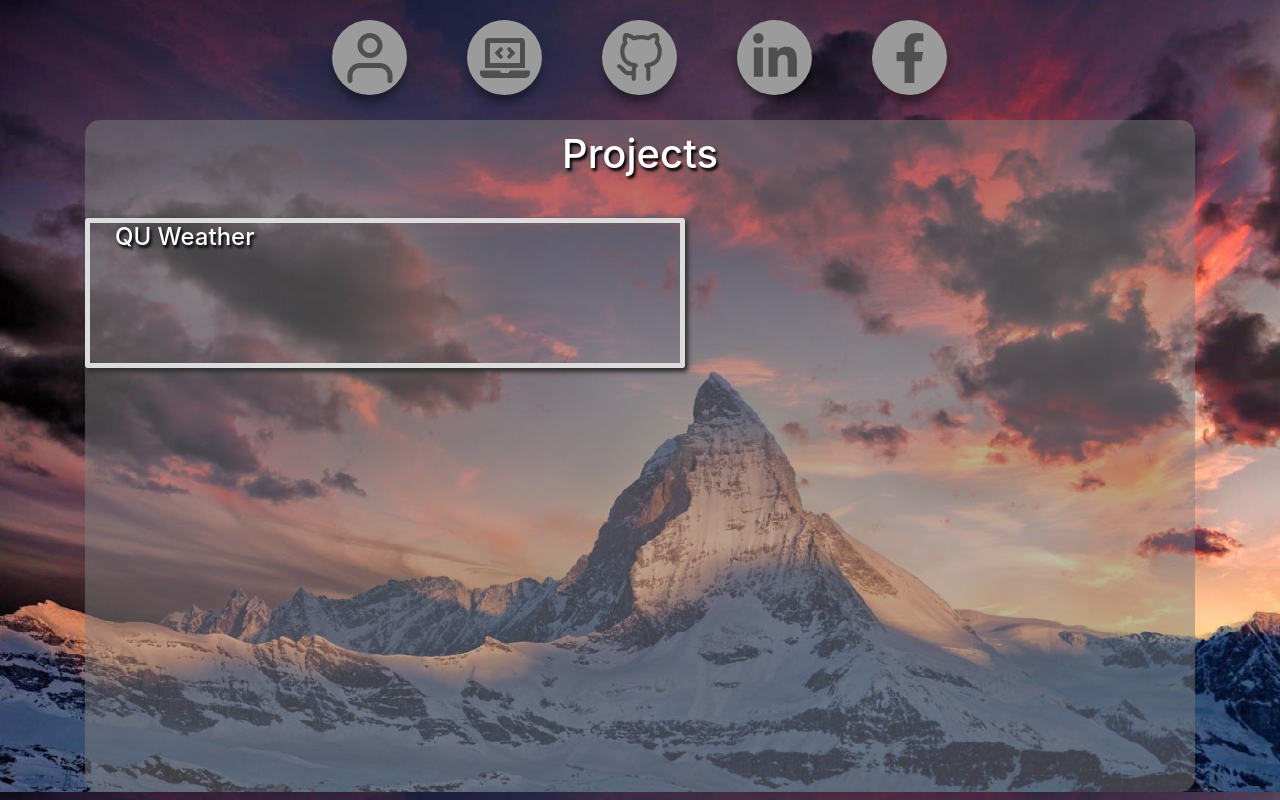
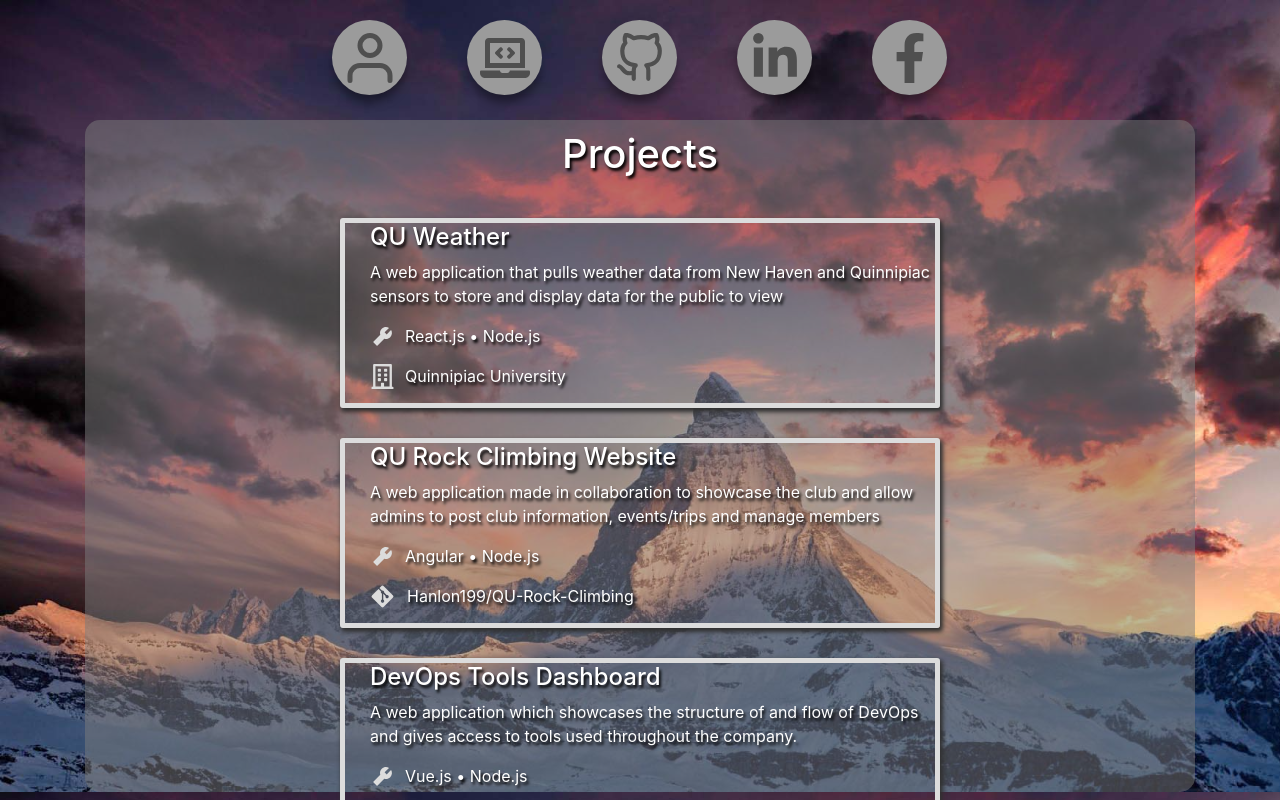
Before and after one commit to eamonduffy/Personal-Site, a React (Create React App) app: page / in a window 1280 px wide. Both pictures are taken after a click on the button 504 px from the left and 57 px from the top of the page. Shown: the top 800 px of the page. Built offline with nearby package versions, Linux system fonts and the light colour scheme.

Commit message:
done honestly

```diff
--- a/src/Components/FacebookNavBtn.jsx
+++ b/src/Components/FacebookNavBtn.jsx
@@ -39,17 +39,13 @@ const IconStyle = styled.div`
 export default function ProfileNavBtn() {
   return (
     <Container>
-      <Button
-        onClick={event =>
-          (window.location.href = 'https://www.facebook.com/j.eamon.duffy')
-        }
-      >
-        <IconStyle>
-          {/* <div style={{ color: 'rgba(170, 170, 170, 0.76)' }}> */}
-          <FaFacebookF size={50} />
-          {/* </div> */}
-        </IconStyle>
-      </Button>
+      <a href="https://www.facebook.com/j.eamon.duffy">
+        <Button>
+          <IconStyle>
+            <FaFacebookF size={50} />
+          </IconStyle>
+        </Button>
+      </a>
     </Container>
   );
 }
--- a/src/Components/GithubNavBtn.jsx
+++ b/src/Components/GithubNavBtn.jsx
@@ -43,17 +43,13 @@ export default function ProfileNavBtn() {
 
   return (
     <Container>
-      <Button
-        onClick={event =>
-          (window.location.href = 'https://github.com/eamonduffy')
-        }
-      >
-        <IconStyle>
-          {/* <div style={{ color: 'rgba(170, 170, 170, 0.76)' }}> */}
-          <FiGithub size={50} />
-          {/* </div> */}
-        </IconStyle>
-      </Button>
+      <a href="https://github.com/eamonduffy">
+        <Button>
+          <IconStyle>
+            <FiGithub size={50} />
+          </IconStyle>
+        </Button>
+      </a>
     </Container>
   );
 }
--- a/src/Components/LinkedinNavBtn.jsx
+++ b/src/Components/LinkedinNavBtn.jsx
@@ -39,18 +39,13 @@ const IconStyle = styled.div`
 export default function ProfileNavBtn() {
   return (
     <Container>
-      <Button
-        onClick={event =>
-          (window.location.href =
-            'https://www.linkedin.com/in/john-eamon-duffy/')
-        }
-      >
-        <IconStyle>
-          {/* <div style={{ color: 'rgba(170, 170, 170, 0.76)' }}> */}
-          <FaLinkedinIn size={50} />
-          {/* </div> */}
-        </IconStyle>
-      </Button>
+      <a href="https://www.linkedin.com/in/john-eamon-duffy/">
+        <Button>
+          <IconStyle>
+            <FaLinkedinIn size={50} />
+          </IconStyle>
+        </Button>
+      </a>
     </Container>
   );
 }
--- a/src/Components/ProjectsView.jsx
+++ b/src/Components/ProjectsView.jsx
@@ -1,6 +1,8 @@
 import React from 'react';
 import styled from 'styled-components';
 import { Container, Row, Col } from 'react-bootstrap';
+import { AiFillTool } from 'react-icons/ai';
+import { FaRegBuilding, FaGitAlt } from 'react-icons/fa';
 
 const ProView = styled.div`
   z-index: 100;
@@ -18,7 +20,7 @@ const Name = styled.h1`
 const ProjectContainer = styled.div`
   border: 5px solid #dcdcdc;
   box-shadow: 2px 3px 4px 1px #313131;
-  height: 150px;
+  height: 190px;
   width: 600px;
   margin-top: 30px;
   margin-left: auto;
@@ -33,6 +35,26 @@ const ProjectTitle = styled.h4`
   text-shadow: 2px 3px 3px #000000;
 `;
 
+const ProjectDesc = styled.p`
+  margin-left: 40px;
+  margin-right: 10px;
+  color: white;
+  text-shadow: 2px 3px 3px #000000;
+  text-align: left;
+`;
+
+const GitLink = styled.a`
+  margin-left: 12px;
+  color: white;
+  text-shadow: 2px 3px 3px #000000;
+  text-align: left;
+
+  &:hover {
+    color: #de6c64;
+  }
+`
+
+
 export default function ProjectsView(props) {
   return (
     <ProView>
@@ -45,10 +67,141 @@ export default function ProjectsView(props) {
             <Row>
               <ProjectTitle>QU Weather</ProjectTitle>
             </Row>
+            <Row>
+              <ProjectDesc>A web application that pulls weather data from New Haven and Quinnipiac sensors to store and display data for the public to view</ProjectDesc>
+            </Row>
+            <Row>
+              <AiFillTool color="#DCDCDC"
+                size="25"
+                style={{ marginLeft: '40px' }} />
+              <ProjectDesc style={{ marginLeft: '10px' }}>React.js • Node.js</ProjectDesc>
+            </Row>
+            <Row>
+              <FaRegBuilding color="#DCDCDC"
+                size="25"
+                style={{ marginLeft: '40px' }} />
+              <ProjectDesc style={{ marginLeft: '10px' }}>Quinnipiac University</ProjectDesc>
+            </Row>
           </ProjectContainer>
         </Col>
-        <Col></Col>
+        <Col>
+          <Col>
+            <ProjectContainer>
+              <Row>
+                <ProjectTitle>QU Rock Climbing Website</ProjectTitle>
+              </Row>
+              <Row>
+                <ProjectDesc>A web application made in collaboration to showcase the club and allow admins to post club information, events/trips and manage members</ProjectDesc>
+              </Row>
+              <Row>
+                <AiFillTool color="#DCDCDC"
+                  size="25"
+                  style={{ marginLeft: '40px' }} />
+                <ProjectDesc style={{ marginLeft: '10px' }}>Angular • Node.js</ProjectDesc>
+              </Row>
+              <Row>
+                <FaGitAlt color="#DCDCDC"
+                  size="25"
+                  style={{ marginLeft: '40px' }} />
+                <GitLink href="https://github.com/Hanlon199/QU-Rock-Climbing">Hanlon199/QU-Rock-Climbing</GitLink>
+              </Row>
+            </ProjectContainer>
+          </Col>
+        </Col>
       </Row>
-    </ProView>
+      <Row>
+        <Col>
+          <ProjectContainer>
+            <Row>
+              <ProjectTitle>DevOps Tools Dashboard</ProjectTitle>
+            </Row>
+            <Row>
+              <ProjectDesc>A web application which showcases the structure of and flow of DevOps and gives access to tools used throughout the company.</ProjectDesc>
+            </Row>
+            <Row>
+              <AiFillTool color="#DCDCDC"
+                size="25"
+                style={{ marginLeft: '40px' }} />
+              <ProjectDesc style={{ marginLeft: '10px' }}>Vue.js • Node.js</ProjectDesc>
+            </Row>
+            <Row>
+              <FaRegBuilding color="#DCDCDC"
+                size="25"
+                style={{ marginLeft: '40px' }} />
+              <ProjectDesc style={{ marginLeft: '10px' }}>The Hartford, Inc.</ProjectDesc>
+            </Row>
+          </ProjectContainer>
+        </Col>
+
+        <Col>
+          <ProjectContainer>
+            <Row>
+              <ProjectTitle>Five Stars</ProjectTitle>
+            </Row>
+            <Row>
+              <ProjectDesc>Mobile app made in collaboration to allow users to create accounts to rate movies, anime and video games which are posted for friends to view.</ProjectDesc>
+            </Row>
+            <Row>
+              <AiFillTool color="#DCDCDC"
+                size="25"
+                style={{ marginLeft: '40px' }} />
+              <ProjectDesc style={{ marginLeft: '10px' }}>Android Application</ProjectDesc>
+            </Row>
+            <Row>
+              <FaGitAlt color="#DCDCDC"
+                size="25"
+                style={{ marginLeft: '40px' }} />
+              <GitLink href="https://github.com/Gorman98/Five-Stars">Gorman98/Five-Stars</GitLink>
+            </Row>
+          </ProjectContainer>
+        </Col>
+      </Row>
+      <Row>
+        <Col>
+          <ProjectContainer>
+            <Row>
+              <ProjectTitle>Company Bulletin Board</ProjectTitle>
+            </Row>
+            <Row>
+              <ProjectDesc>A web application that displays upcoming events, general company info and useful tips for employees and visitors.</ProjectDesc>
+            </Row>
+            <Row>
+              <AiFillTool color="#DCDCDC"
+                size="25"
+                style={{ marginLeft: '40px' }} />
+              <ProjectDesc style={{ marginLeft: '10px' }}>Vue.js</ProjectDesc>
+            </Row>
+            <Row>
+              <FaRegBuilding color="#DCDCDC"
+                size="25"
+                style={{ marginLeft: '40px' }} />
+              <ProjectDesc style={{ marginLeft: '10px' }}>Precision Combustion, Inc.</ProjectDesc>
+            </Row>
+          </ProjectContainer>
+        </Col>
+        <Col>
+          <ProjectContainer>
+            <Row>
+              <ProjectTitle>Wave Game</ProjectTitle>
+            </Row>
+            <Row>
+              <ProjectDesc>Improved an application as 5 man team to complete customer requirements given to us over the duration of a semester.</ProjectDesc>
+            </Row>
+            <Row>
+              <AiFillTool color="#DCDCDC"
+                size="25"
+                style={{ marginLeft: '40px' }} />
+              <ProjectDesc style={{ marginLeft: '10px' }}>Java</ProjectDesc>
+            </Row>
+            <Row>
+              <FaGitAlt color="#DCDCDC"
+                size="25"
+                style={{ marginLeft: '40px' }} />
+              <GitLink href="https://github.com/WillEccles/wavegame">WillEccles/wavegame</GitLink>
+            </Row>
+          </ProjectContainer>
+        </Col>
+      </Row>
+    </ProView >
   );
 }
--- a/src/Components/Skills.jsx
+++ b/src/Components/Skills.jsx
@@ -45,7 +45,7 @@ const P = styled.p`
   margin-right: 20px;
   color: white;
   text-shadow: 1px 1px 1px #000000;
-  font-size: 15px;
+  font-size: 18px;
 `;
 
 const D = styled.p`
```
